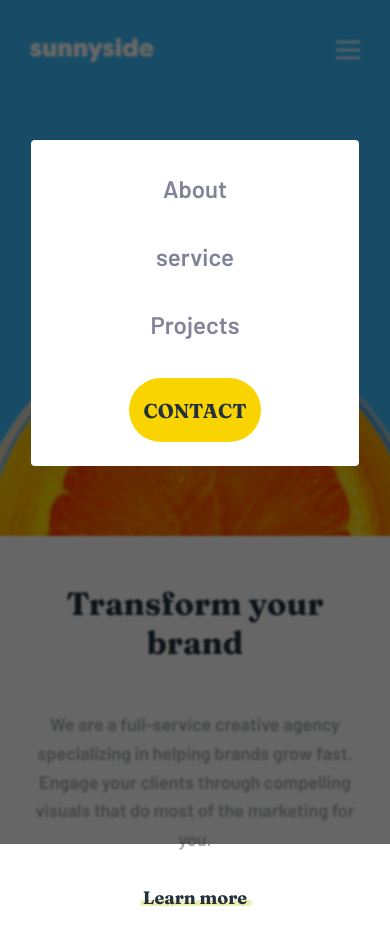
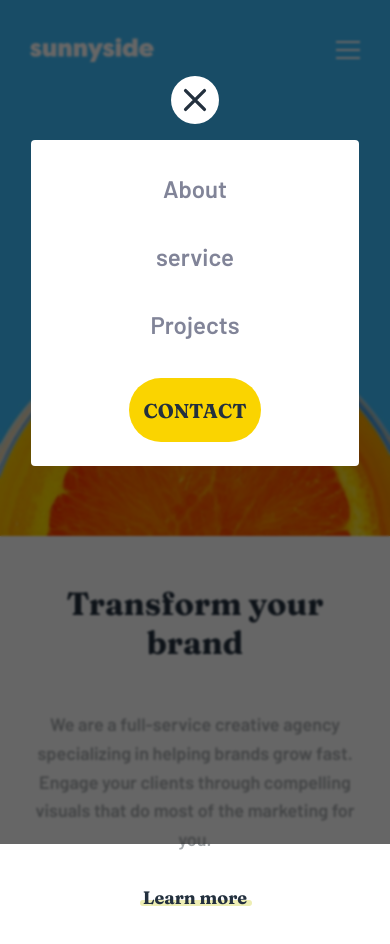
Before and after one commit to nxveeen/sunnyside-landing-page, a website built with Parcel: page index.html in a window 390 px wide. Both pictures are taken after a click on the picture 348 px from the left and 50 px from the top of the page. Shown: the top 944 px of the page. Built offline with nearby package versions, Linux system fonts and the light colour scheme.

Commit message:
fixed some bugs

```diff
--- a/index.html
+++ b/index.html
@@ -40,6 +40,11 @@
 
       <!-- mobile navigation links -->
       <div class="mobile__links hidden">
+        <div class="back">
+          <svg xmlns="http://www.w3.org/2000/svg" class="h-6 w-6" fill="none" viewBox="0 0 24 24" stroke="currentColor">
+            <path stroke-linecap="round" stroke-linejoin="round" stroke-width="2" d="M12 4v16m8-8H4" />
+          </svg>
+        </div>
         <ul>
           <li><a href="#">About</a></li>
           <li><a href="#">service</a></li>
--- a/src/js/main.js
+++ b/src/js/main.js
@@ -1,7 +1,9 @@
 "use strict";
 
+const body = document.querySelector("body");
 const hamIcon = document.querySelector(".ham__icon");
 const mobileMenu = document.querySelector(".mobile__links");
+const closeMobileMenuBtn = document.querySelector(".back");
 const overlay = document.querySelector(".overlay");
 const anchors = document.querySelectorAll("a");
 const desktopLinks = document.querySelector(".desktop__links");
@@ -16,6 +18,7 @@ anchors.forEach((a) => {
 const fadeMobileMenu = function () {
   mobileMenu.classList.toggle("hidden");
   overlay.classList.toggle("dn");
+  body.classList.toggle("noScroll");
 };
 
 hamIcon.addEventListener("click", function (e) {
@@ -23,7 +26,7 @@ hamIcon.addEventListener("click", function (e) {
   fadeMobileMenu();
 });
 
-overlay.addEventListener("click", function () {
+closeMobileMenuBtn.addEventListener("click", function () {
   fadeMobileMenu();
 });
 
--- a/src/sass/_global.scss
+++ b/src/sass/_global.scss
@@ -38,3 +38,7 @@ a {
   background: rgba($color: black, $alpha: 0.6);
   z-index: 50;
 }
+
+.noScroll {
+  overflow: hidden;
+}
--- a/src/sass/_header.scss
+++ b/src/sass/_header.scss
@@ -19,6 +19,7 @@ header {
     width: 100%;
 
     .logo {
+      cursor: pointer;
       @include breakpoint("desktop") {
         height: 2rem;
       }
@@ -83,6 +84,25 @@ header {
 
     @include breakpoint("desktop") {
       display: none;
+    }
+
+    .back {
+      position: absolute;
+      width: auto;
+      top: -4rem;
+      background: white;
+      width: 3rem;
+      height: 3rem;
+      border-radius: 50%;
+      display: grid;
+      place-items: center;
+      cursor: pointer;
+
+      svg {
+        width: 2.5rem;
+        rotate: 45deg;
+        color: $very-dark-desaturated-blue;
+      }
     }
   }
 
```
Also changed, not shown: dist/index.html, dist/index.js, 5 other files.
